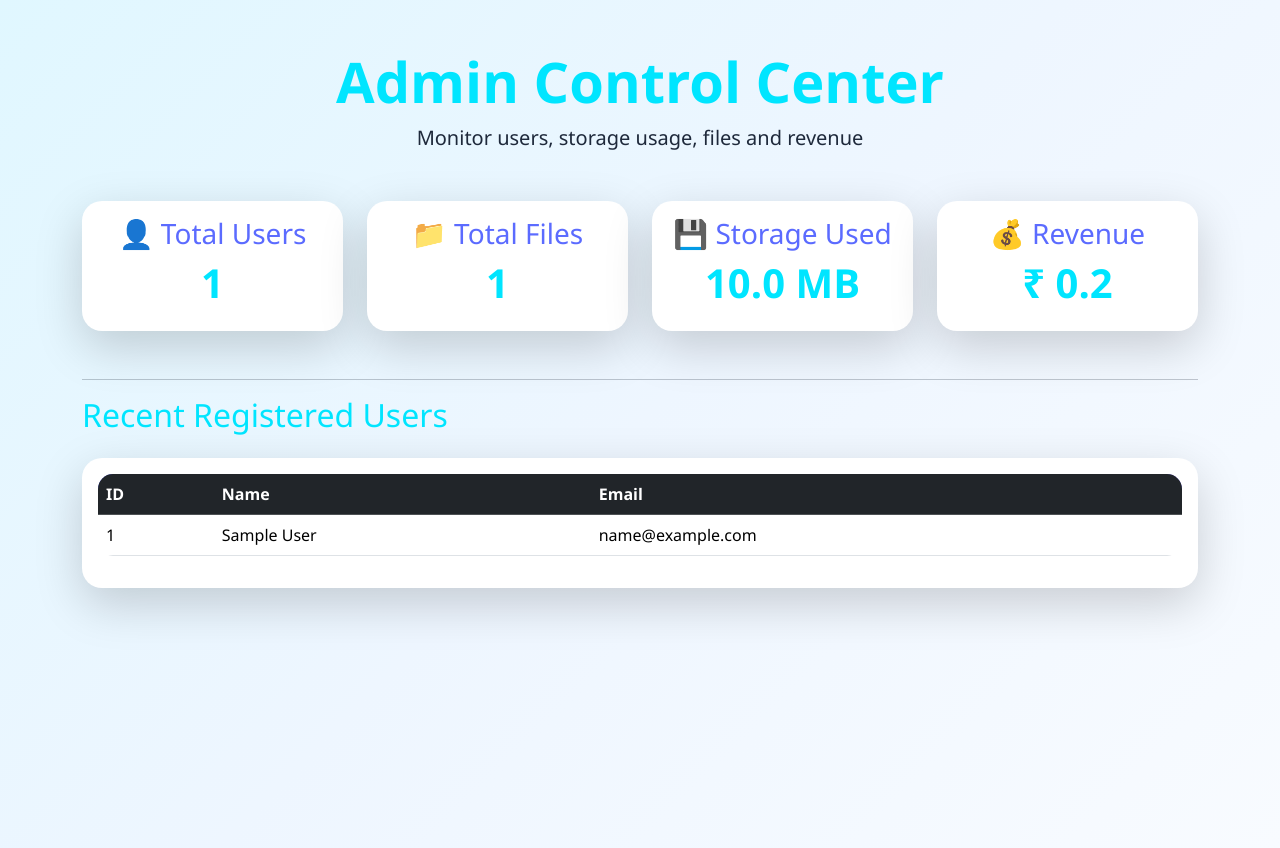
After one commit to nandini-11-karemore/ObjectStorageBillingEngine, a Flask app: page /admin in a window 1280 px wide. The commit adds this page. Run offline with Flask 3, Linux system fonts and the light colour scheme; tables that the repository leaves empty hold one stand-in row (values such as "Sample post").

Commit message:
Enhanced admin dashboard with analytics

```diff
--- a/app.py
+++ b/app.py
@@ -164,8 +164,35 @@ def dashboard():
         bill=round(bill, 2),
         files=files
     )
+@app.route('/admin')
+def admin():
 
+    total_users = User.query.count()
 
+    total_files = StorageObject.query.count()
+
+    files = StorageObject.query.all()
+
+    total_storage = 0
+
+    for file in files:
+        total_storage += file.file_size
+
+    # DEMO REVENUE CALCULATION
+    total_revenue = round(total_storage * 0.02, 2)
+
+    recent_users = User.query.order_by(
+        User.id.desc()
+    ).limit(5).all()
+
+    return render_template(
+        'admin.html',
+        total_users=total_users,
+        total_files=total_files,
+        total_storage=round(total_storage, 2),
+        total_revenue=total_revenue,
+        recent_users=recent_users
+    )
 # FILE UPLOAD
 @app.route('/upload', methods=['GET', 'POST'])
 def upload():
--- a/static/style.css
+++ b/static/style.css
@@ -174,3 +174,38 @@ h1, h2, h3, h4, h5 {
     background:
     rgba(0,229,255,0.1);
 }
+/* ADMIN DASHBOARD */
+
+.admin-card{
+    border-radius:20px;
+    transition:0.3s;
+    background:rgba(255,255,255,0.9);
+}
+
+.admin-card:hover{
+    transform:translateY(-5px);
+}
+
+.admin-card h1{
+    font-size:2.5rem;
+    font-weight:700;
+}
+
+.admin-card h3{
+    color:#5b6bff;
+}
+
+/* TABLE */
+
+.table{
+    border-radius:15px;
+    overflow:hidden;
+}
+
+.table-dark{
+    background:linear-gradient(
+        135deg,
+        #5b6bff,
+        #8a7dff
+    );
+}
--- /dev/null
+++ b/templates/admin.html
@@ -0,0 +1,152 @@
+<!DOCTYPE html>
+<html lang="en">
+
+<head>
+    <meta charset="utf-8">
+    <meta name="viewport" content="width=device-width, initial-scale=1">
+    <title>Admin Dashboard</title>
+    <link
+        href="https://cdn.jsdelivr.net/npm/bootstrap@5.3.3/dist/css/bootstrap.min.css"
+        rel="stylesheet">
+   <link rel="stylesheet"
+    href="{{ url_for('static', filename='style.css') }}">
+</head>
+
+<body>
+
+<div class="container mt-5">
+
+    <div class="text-center mb-5">
+
+        <h1 class="display-4 fw-bold">
+            Admin Control Center
+        </h1>
+
+        <p class="lead">
+            Monitor users, storage usage, files and revenue
+        </p>
+
+    </div>
+
+    <div class="row g-4">
+
+        <div class="col-md-3">
+
+            <div class="card shadow-lg border-0 admin-card text-center">
+
+                <div class="card-body">
+
+                    <h3>👤 Total Users</h3>
+
+                    <h1>{{ total_users }}</h1>
+
+                </div>
+
+            </div>
+
+        </div>
+
+        <div class="col-md-3">
+
+            <div class="card shadow-lg border-0 admin-card text-center">
+
+                <div class="card-body">
+
+                    <h3>📁 Total Files</h3>
+
+                    <h1>{{ total_files }}</h1>
+
+                </div>
+
+            </div>
+
+        </div>
+
+        <div class="col-md-3">
+
+            <div class="card shadow-lg border-0 admin-card text-center">
+
+                <div class="card-body">
+
+                    <h3>💾 Storage Used</h3>
+
+                    <h1>{{ total_storage }} MB</h1>
+
+                </div>
+
+            </div>
+
+        </div>
+
+        <div class="col-md-3">
+
+            <div class="card shadow-lg border-0 admin-card text-center">
+
+                <div class="card-body">
+
+                    <h3>💰 Revenue</h3>
+
+                    <h1>₹ {{ total_revenue }}</h1>
+
+                </div>
+
+            </div>
+
+        </div>
+
+    </div>
+
+    <hr class="mt-5">
+
+    <h2 class="mb-4">
+        Recent Registered Users
+    </h2>
+
+    <div class="card shadow-lg border-0">
+
+        <div class="card-body">
+
+            <table class="table table-hover">
+
+                <thead class="table-dark">
+
+                    <tr>
+
+                        <th>ID</th>
+
+                        <th>Name</th>
+
+                        <th>Email</th>
+
+                    </tr>
+
+                </thead>
+
+                <tbody>
+
+                    {% for user in recent_users %}
+
+                    <tr>
+
+                        <td>{{ user.id }}</td>
+
+                        <td>{{ user.name }}</td>
+
+                        <td>{{ user.email }}</td>
+
+                    </tr>
+
+                    {% endfor %}
+
+                </tbody>
+
+            </table>
+
+        </div>
+
+    </div>
+
+</div>
+
+</body>
+</html>
```
Also changed, not shown: instance/storage.db (added).
